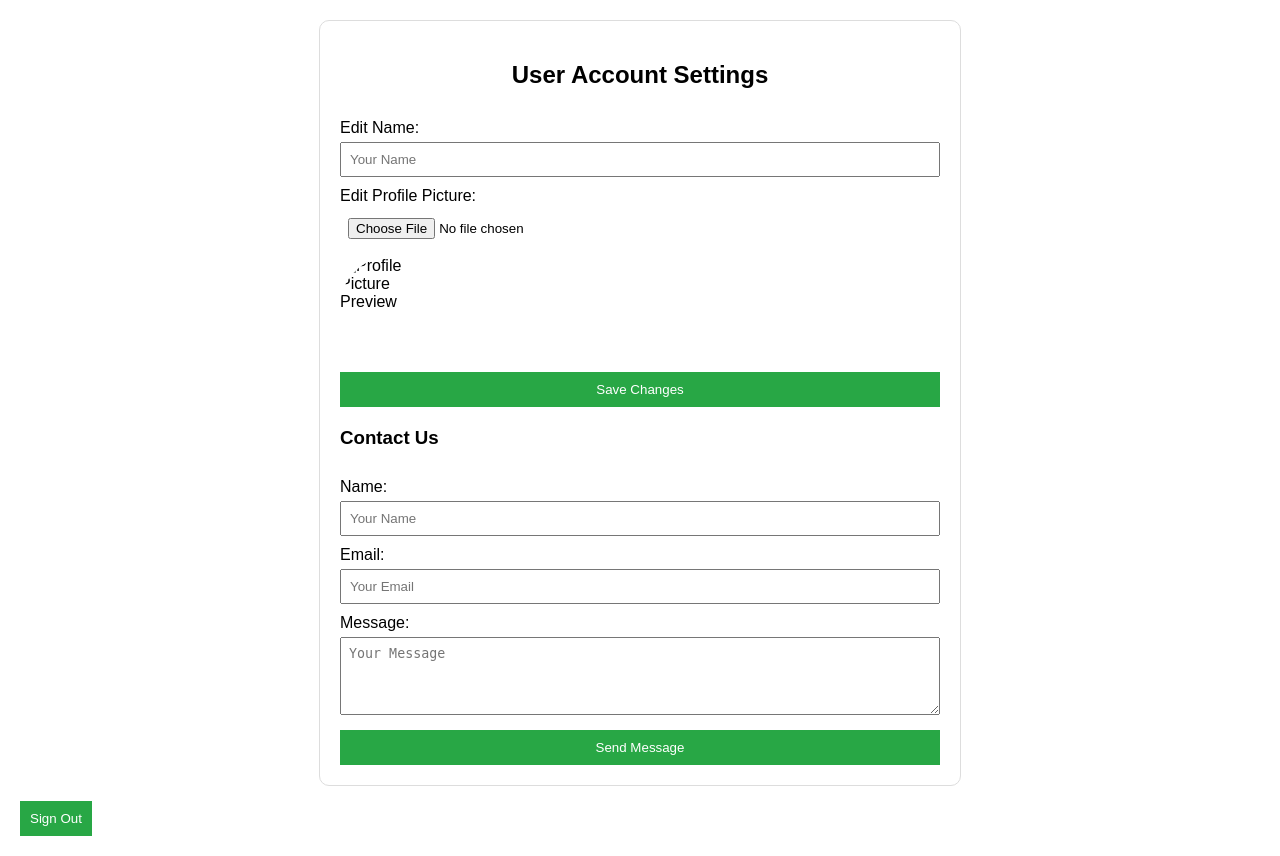
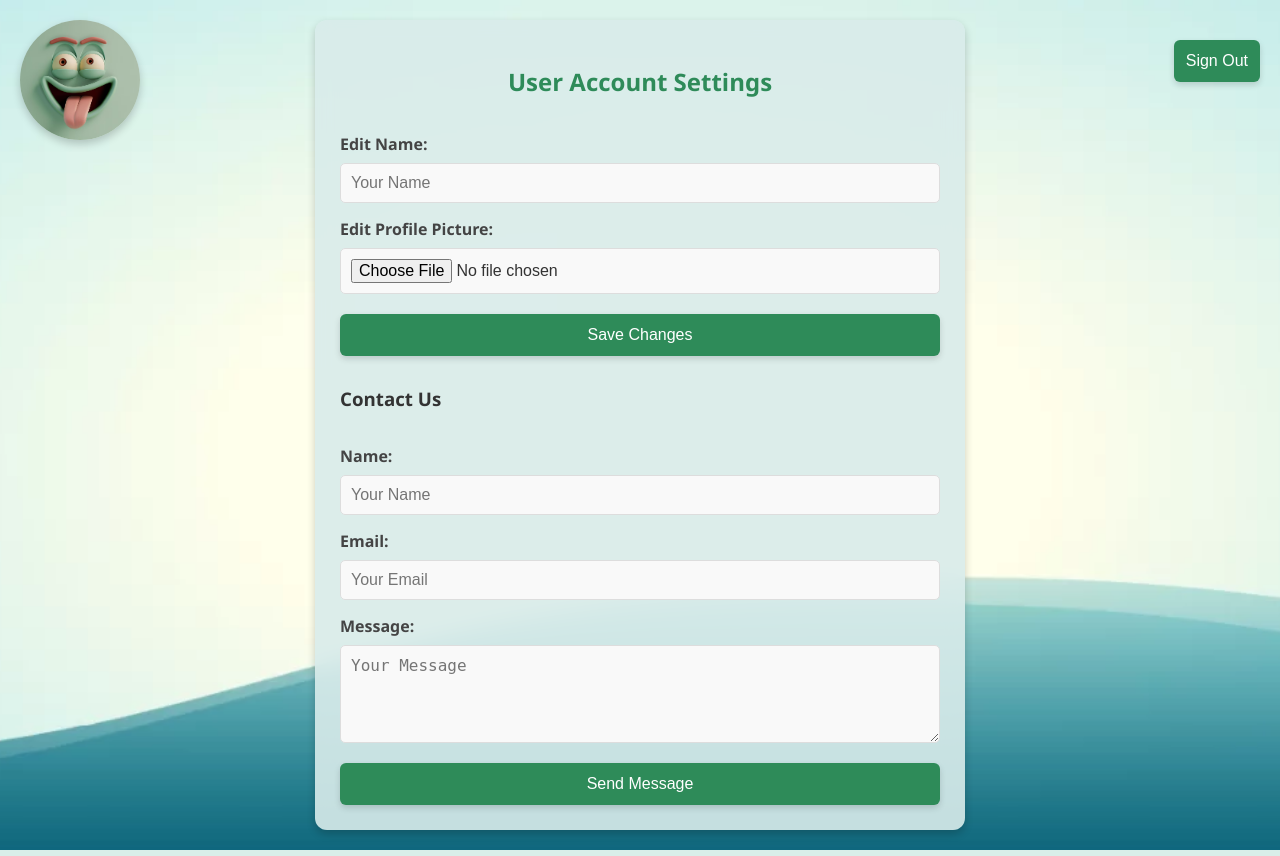
Before and after one commit to Bruhathi06/split-wise, a Flask app: page /index in a window 1280 px wide. Run offline with Flask 3, Linux system fonts and the light colour scheme.

Commit message:
Changes made to the Accounts page

```diff
--- a/static/css/style.css
+++ b/static/css/style.css
@@ -1,18 +1,35 @@
+/* Apply a modern, professional font */
 body {
-    font-family: Arial, sans-serif;
-    margin: 20px;
+    font-family: 'Segoe UI', Tahoma, Geneva, Verdana, sans-serif;
+    margin: 0;
+    background-image: url("/static/css/background_image.png");
+    background-size: cover;
+    background-position: center;
+    background-repeat: no-repeat;
+    color: #333; /* Dark text for readability */
+    padding: 20px;
 }
 
 .container {
+    background: rgba(217, 236, 234, 0.9); /* Slight transparency */
     max-width: 600px;
     margin: auto;
-    padding: 20px;
-    border: 1px solid #ddd;
-    border-radius: 10px;
+    padding: 25px;
+    border-radius: 12px;
+    box-shadow: 0 4px 8px rgba(0, 0, 0, 0.2); /* Subtle shadow for depth */
+    backdrop-filter: blur(10px); /* Blurred effect for the background */
+    transition: transform 0.3s ease; /* Smooth hover effect */
+}
+
+.container:hover {
+    transform: translateY(-5px); /* Lift effect on hover */
 }
 
 h2 {
     text-align: center;
+    font-size: 24px;
+    font-weight: 600;
+    color: #2e8b59; /* Sea Green heading color */
 }
 
 form {
@@ -21,35 +38,65 @@ form {
 }
 
 label {
-    margin-top: 10px;
+    margin-top: 15px;
+    font-weight: bold;
+    color: #444; /* Darker gray for better contrast */
 }
 
 input, textarea {
-    padding: 8px;
-    margin-top: 5px;
+    padding: 10px;
+    margin-top: 8px;
+    border: 1px solid #ddd;
+    border-radius: 5px;
+    font-size: 16px;
+    background-color: #f9f9f9; /* Light background for form elements */
+    transition: border-color 0.3s ease; /* Smooth focus transition */
+}
+
+input:focus, textarea:focus {
+    border-color: #2e8b59; /* Sea Green border on focus for consistency */
+    outline: none;
 }
 
 .btn {
-    margin-top: 15px;
-    padding: 10px;
-    background-color: #28a745;
+    margin-top: 20px;
+    padding: 12px;
+    font-size: 16px;
+    background-color: #2e8b59; /* Sea Green background */
     color: white;
     border: none;
+    border-radius: 6px;
     cursor: pointer;
+    box-shadow: 0 3px 6px rgba(0, 0, 0, 0.15); /* Soft shadow on button */
+    transition: background-color 0.3s ease, box-shadow 0.3s ease;
 }
 
 .btn:hover {
-    background-color: #218838;
+    background-color: #2e8b59; /* Darker Sea Green on hover */
+    box-shadow: 0 4px 8px rgba(0, 0, 0, 0.2); /* Deeper shadow on hover */
 }
 
 .qr-section, .contact-section {
-    margin-top: 20px;
+    margin-top: 30px;
 }
 
 .profile-section img {
-    width: 100px;
-    height: 100px;
-    object-fit: cover;
+    position: absolute;
+    top: 20px; /* Adjust top distance */
+    left: 20px; /* Adjust left distance */
+    width: 120px; /* Set desired width */
+    height: 120px; /* Set desired height */
     border-radius: 50%;
-    margin-top: 10px;
+    box-shadow: 0 4px 8px rgba(0, 0, 0, 0.2);
+    z-index: 100;
 }
+
+.profile-section img:hover {
+    transform: scale(1.05); /* Slight scale-up on hover */
+}
+.signout-section {
+    position: absolute; /* Absolute positioning */
+    top: 20px; /* Distance from the top */
+    right: 20px; /* Distance from the right */
+    z-index: 100; /* Ensure it stays on top of other elements */
+}
--- a/templates/index.html
+++ b/templates/index.html
@@ -11,11 +11,17 @@
 </head>
 <body>
 
+<!-- Profile Image (Top-left) -->
+<div class="profile-section">
+    <!-- Default image is set here, you can update it later -->
+    <img id="profilePreview" src="{{ url_for('static', filename='css/aa.png') }}" alt="Profile Picture Preview" width="120" height="120">
+</div>
+
 <div class="container">
     <h2>User Account Settings</h2>
 
     <!-- Edit Name and Profile Picture -->
-    <div class="profile-section">
+    <div class="edit-section">
         <form id="profileForm" enctype="multipart/form-data" method="POST" action="/update_profile">
             <label for="name">Edit Name:</label>
             <input type="text" id="name" name="name" placeholder="Your Name" required>
@@ -23,17 +29,8 @@
             <label for="profilePicture">Edit Profile Picture:</label>
             <input type="file" id="profilePicture" name="profilePicture" accept="image/*">
 
-            <img id="profilePreview" src="" alt="Profile Picture Preview">
-
             <button type="submit" class="btn">Save Changes</button>
         </form>
-    </div>
-
-    <!-- QR Code Generation -->
-        <!--<div class="qr-section">
-        <h3>Share Your Account</h3>
-        <button class="btn" id="generateQR">Generate QR Code</button>
-        <div id="qrCode"></div>
     </div>
 
     <!-- Contact Us Form -->
@@ -54,16 +51,12 @@
     </div>
 </div>
 
+<!-- Sign-out Button (Top-right) -->
+<div class="signout-section">
+    <button class="btn" id="signOutBtn">Sign Out</button>
+</div>
+
 <script>
-    // QR Code generation logic
-    //document.getElementById("generateQR").addEventListener("click", function() {
-        //fetch("/generate_qr")
-        //.then(response => response.json())
-        //.then(data => {
-            //document.getElementById("qrCode").innerHTML = '<img src="' + data.qr_code + '" alt="QR Code">';
-        //});
-    //});
-
     // Profile picture preview functionality
     document.getElementById("profilePicture").addEventListener("change", function() {
         const reader = new FileReader();
@@ -72,22 +65,14 @@
         };
         reader.readAsDataURL(this.files[0]);
     });
-</script>
 
-
-    <!-- Sign-out Button -->
-    <div class="signout-section">
-        <button class="btn" id="signOutBtn">Sign Out</button>
-    </div>
-
-    <script>
     // Sign-out confirmation and redirection logic
     document.getElementById("signOutBtn").addEventListener("click", function() {
         if (confirm("Are you sure you want to sign out?")) {
-                window.location.href = "/";// Redirect to the logout route
+            window.location.href = "/"; // Redirect to the logout route
         }
     });
 </script>
+
 </body>
-
 </html>
```
Also changed, not shown: splitwise.db, static/css/aa.png (added), static/css/background_image.png (added), static/css/suspicious-face-emoji-512x512-bunfwhqb.png (added). Lines whose indentation alone changed are shown as unchanged.
